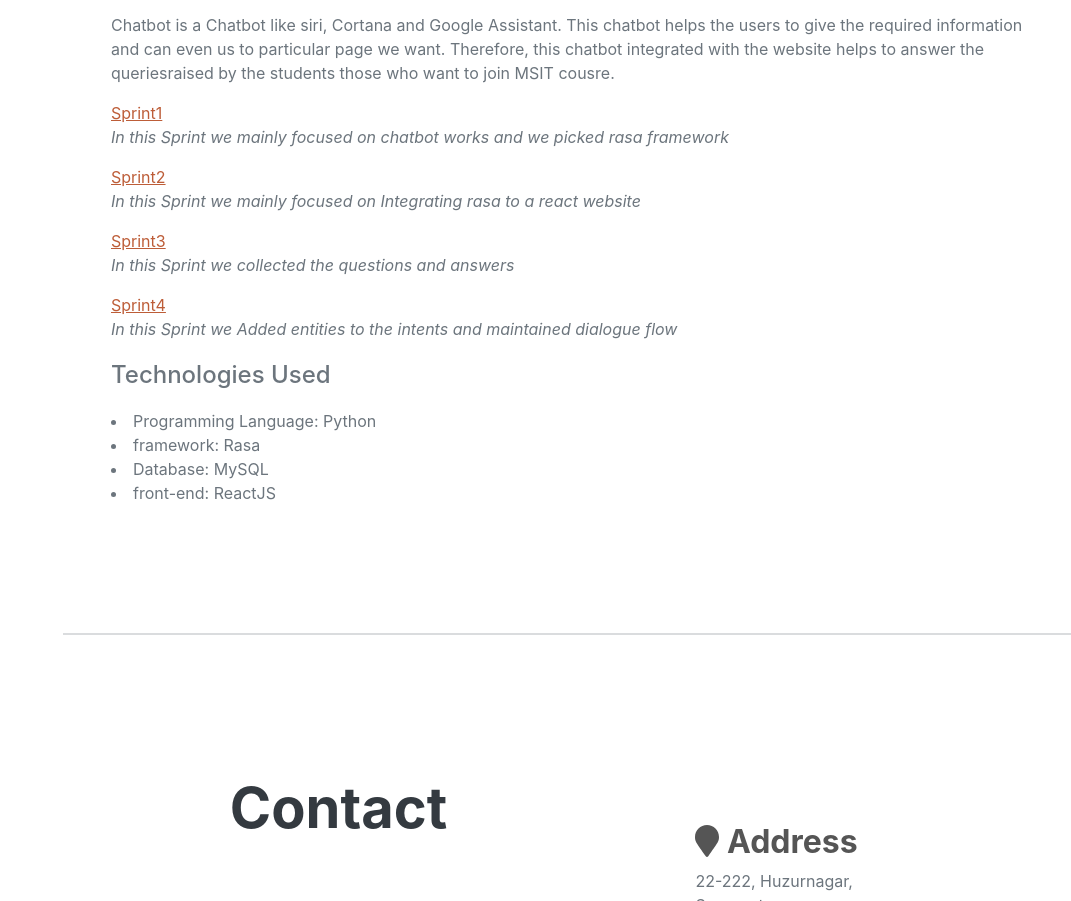
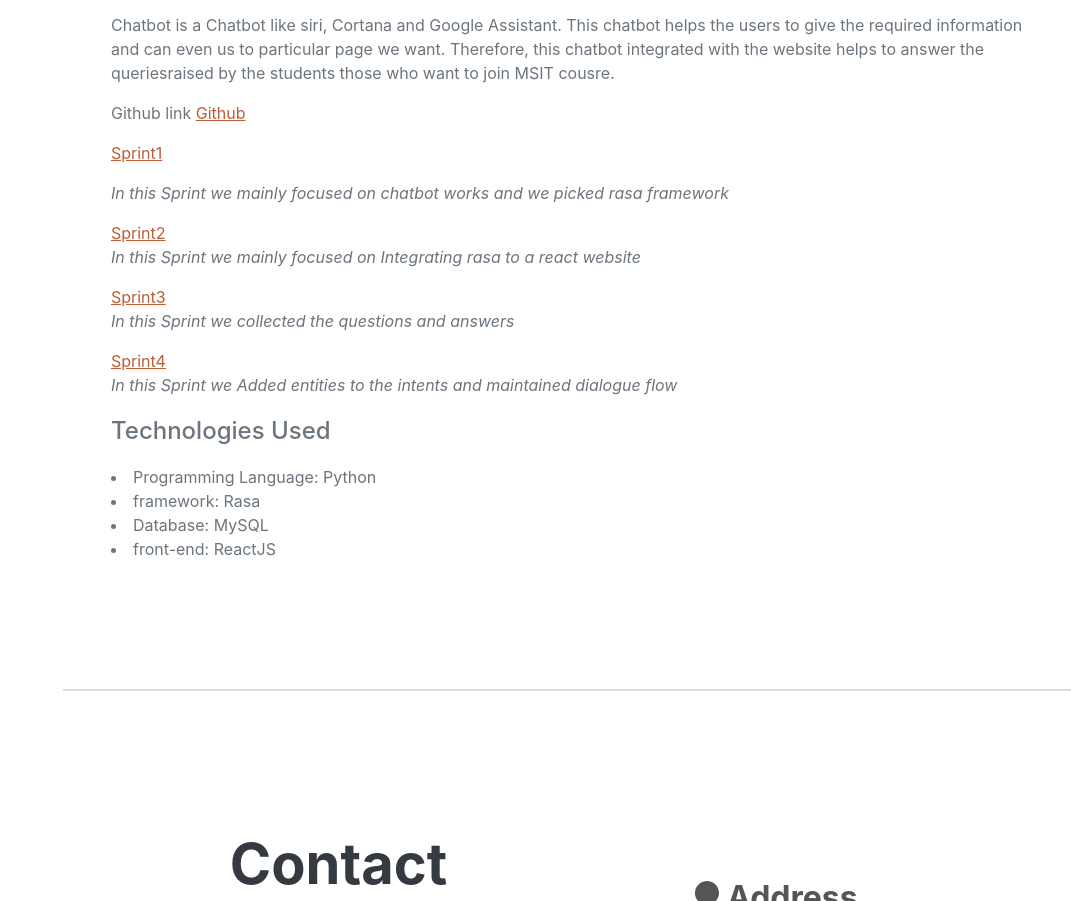
Before and after one commit to Vijayabhanuuu/Vijayabhanuuu.github.io, a plain HTML site: page index.html in a window 1280 px wide. Shown: the part 3274-4175 px from the top of the page, without its empty margins (209-1280 px from the left). Drawn offline with nearby package versions, Linux system fonts and the light colour scheme; grey boxes are pictures that could not be loaded; a web font is replaced by a local one.

Commit message:
Update index.html

```diff
--- a/index.html
+++ b/index.html
@@ -198,7 +198,7 @@
                                 give the required information and can even us to particular page we want. Therefore, this chatbot
                                 integrated with the website helps to answer the queriesraised by the students those who want to join MSIT cousre.
                             </p>
-
+                           <p> Github link <a href="https://github.com/iiit-msit/MSIT-ChatBot.git">Github</a> <p>
                             <a href="https://github.com/iiit-msit/MSIT-ChatBot/projects/1">Sprint1</a>
                             <p><em>In this Sprint we mainly focused on chatbot works and we picked rasa framework</em></p>
                             <a href="https://github.com/iiit-msit/MSIT-ChatBot/projects/2">Sprint2</a>
@@ -222,52 +222,7 @@
             <hr class="m-0">
 
             <hr class="m-0" />
-            <!-- Awards
-            <section class="resume-section" id="awards">
-                <div class="resume-section-content">
-                    <h2 class="mb-5">Awards & Certifications</h2>
-                    <ul class="fa-ul mb-0">
-                        <li>
-                            <span class="fa-li"><i class="fas fa-trophy text-warning"></i></span>
-                            Google Analytics Certified Developer
-                        </li>
-                        <li>
-                            <span class="fa-li"><i class="fas fa-trophy text-warning"></i></span>
-                            Mobile Web Specialist - Google Certification
-                        </li>
-                        <li>
-                            <span class="fa-li"><i class="fas fa-trophy text-warning"></i></span>
-                            1
-                            <sup>st</sup>
-                            Place - University of Colorado Boulder - Emerging Tech Competition 2009
-                        </li>
-                        <li>
-                            <span class="fa-li"><i class="fas fa-trophy text-warning"></i></span>
-                            1
-                            <sup>st</sup>
-                            Place - University of Colorado Boulder - Adobe Creative Jam 2008 (UI Design Category)
-                        </li>
-                        <li>
-                            <span class="fa-li"><i class="fas fa-trophy text-warning"></i></span>
-                            2
-                            <sup>nd</sup>
-                            Place - University of Colorado Boulder - Emerging Tech Competition 2008
-                        </li>
-                        <li>
-                            <span class="fa-li"><i class="fas fa-trophy text-warning"></i></span>
-                            1
-                            <sup>st</sup>
-                            Place - James Buchanan High School - Hackathon 2006
-                        </li>
-                        <li>
-                            <span class="fa-li"><i class="fas fa-trophy text-warning"></i></span>
-                            3
-                            <sup>rd</sup>
-                            Place - James Buchanan High School - Hackathon 2005
-                        </li>
-                    </ul>
-                    <! <img src="assets/img/bhanu.jpg" > -->
-                <!-- </div> -->
+
             </section>
 
             <section class="resume-section p-3 p-lg-5 d-flex flex-column">
@@ -276,19 +231,7 @@
                     <div class="contact-cont">
                     <h2 class="mb-5">Contact</h2>
                     </div>
-<!--                     <div class="row con-form">
-                      <div class="col-md-12">
-                        <input type="text" name="full-name" placeholder="Full Name" class="form-control">
-                      </div>
-                      <div class="col-md-12">
-                        <input type="text" name="email" placeholder="Email Id" class="form-control">
-                      </div>
-                      <div class="col-md-12">
-                        <input type="text" name="subject" placeholder="Subject" class="form-control">
-                      </div>
-                      <div class="col-md-12"><textarea name="" id=""></textarea></div>
-                      <div class="col-md-12 sub-but"><button class="btn btn-general btn-white" role="button">Send</button></div>
-                    </div> -->
+
                   <iframe src="https://docs.google.com/forms/d/e/1FAIpQLSeiT0o6qyVEwV57mLyng1RsnyfehBI1JTATWwVWR5ddEXNkKg/viewform?embedded=true" width="400" height="400" frameborder="0" marginheight="0" marginwidth="0">Loading…</iframe>
 
                   </div>
```
Lines whose indentation alone changed are shown as unchanged.
